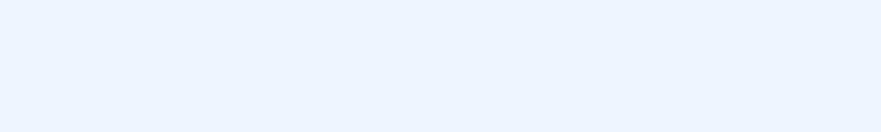
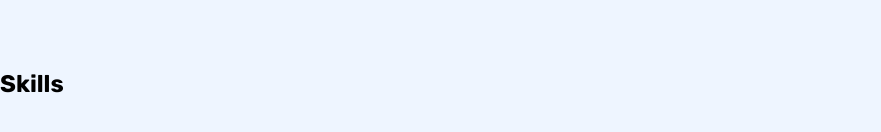
Before and after one commit to sulfikaralijun/Vue-Portfolio, a Vue app: page / in a window 1280 px wide. Shown: the part 1530-1662 px from the top of the page, without its empty margins (0-881 px from the left). Built offline with nearby package versions, Linux system fonts and the light colour scheme.

Commit message:
modified:   src/components/SkillsPage.vue

```diff
--- a/src/components/SkillsPage.vue
+++ b/src/components/SkillsPage.vue
@@ -1,5 +1,6 @@
 <template>
   <section id="skills">
+    <h2>Skills</h2>
 
   </section>
 </template>
```
